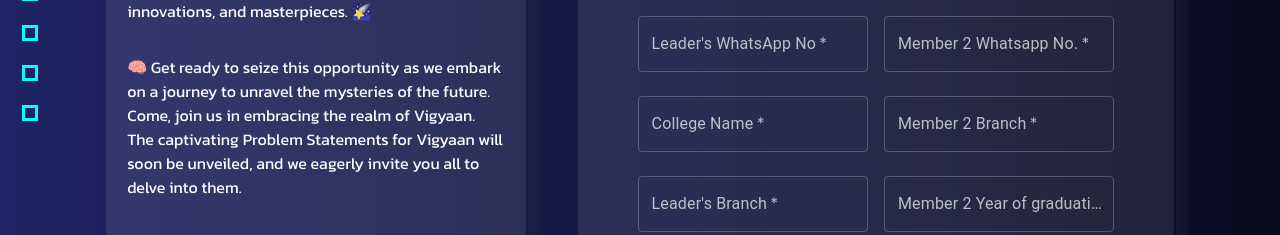
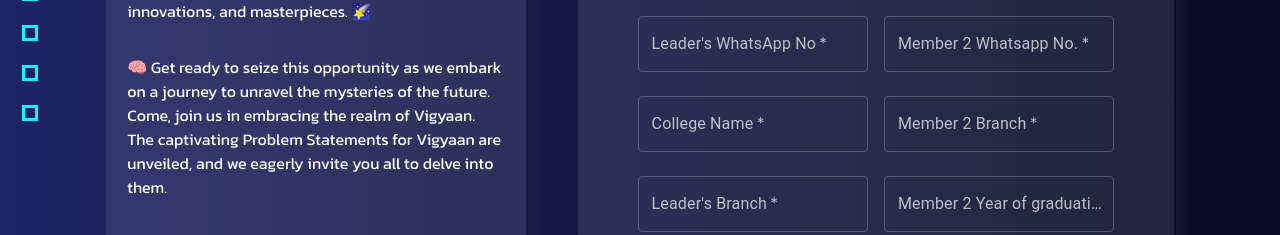
Before and after one commit to Team-Technocracy/TC-Frontend-aug, a React (Create React App) app: page /register/vigyaan in a window 1280 px wide. Shown: the part 407-642 px from the top of the page. Built offline with nearby package versions, Linux system fonts and the light colour scheme; what web3.storage would draw is missing.

Commit message:
Update VigyaanForm.jsx

```diff
--- a/src/components/Forms/Registration/Vigyaan/VigyaanForm.jsx
+++ b/src/components/Forms/Registration/Vigyaan/VigyaanForm.jsx
@@ -217,7 +217,7 @@ function VigyaanForm() {
                   🧠 Get ready to seize this opportunity as we embark on a
                   journey to unravel the mysteries of the future. Come, join us
                   in embracing the realm of Vigyaan. The captivating Problem
-                  Statements for Vigyaan will soon be unveiled, and we eagerly
+                  Statements for Vigyaan are unveiled, and we eagerly
                   invite you all to delve into them.
                 </p>
                 <p>
```
